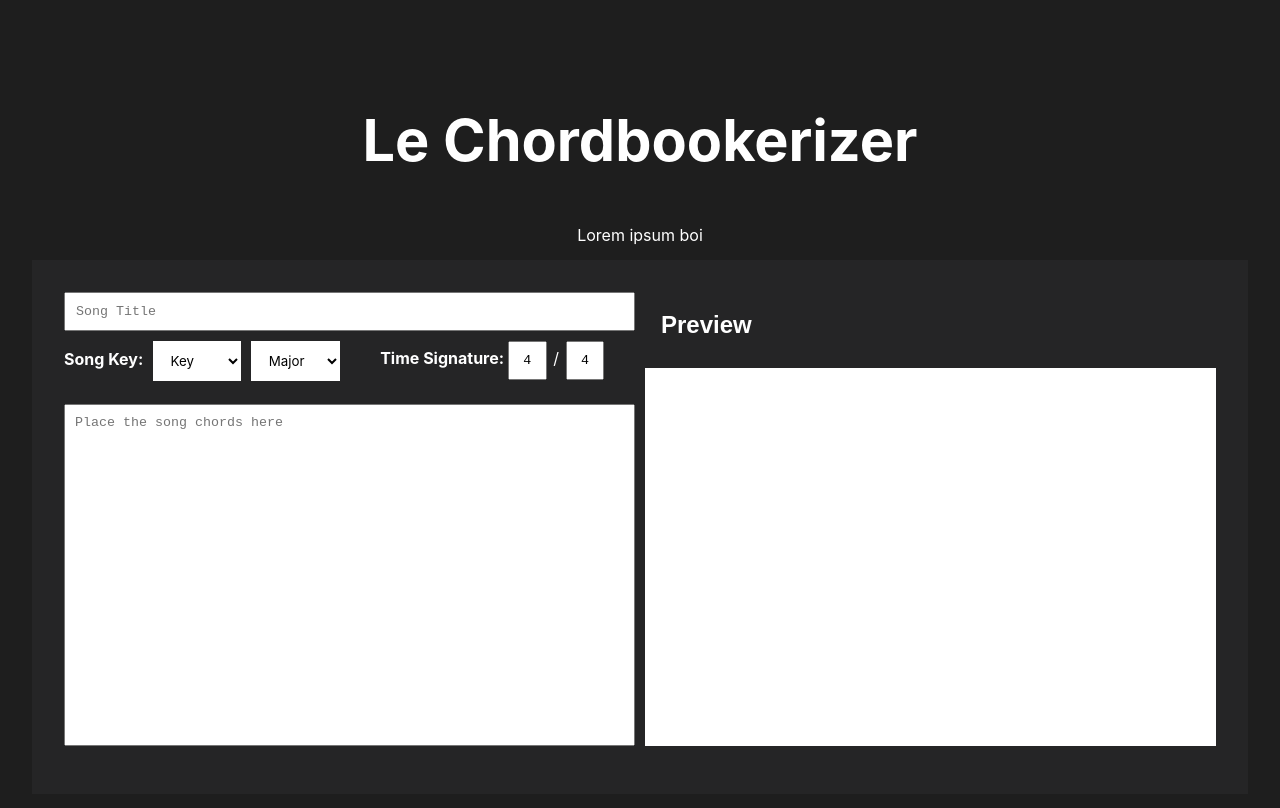
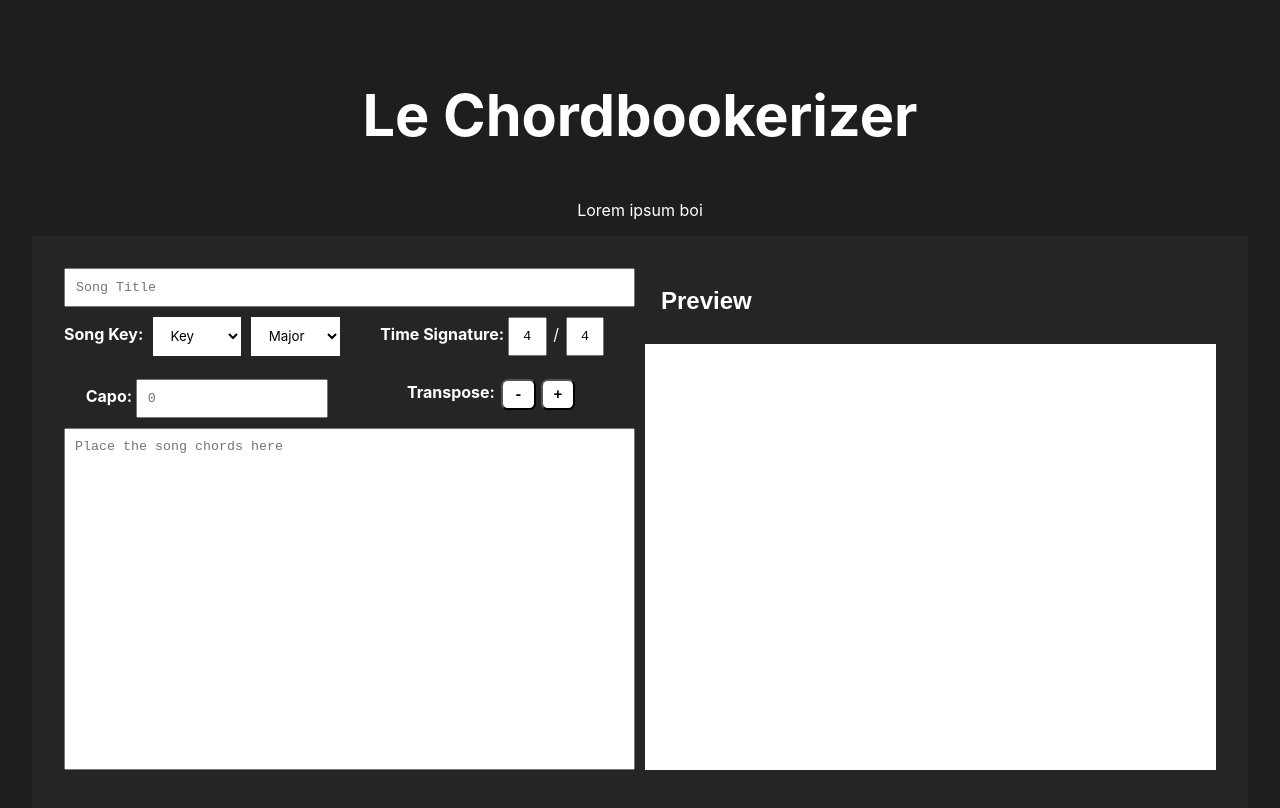
Before and after one commit to notgian/youth-chordbookerizer, a React app: page / in a window 1280 px wide. Shown: the top 808 px of the page. Built offline with nearby package versions, Linux system fonts and the light colour scheme; the HTML template or start-up script is replaced by a standard one.

Commit message:
feat: added input for the capo and buttons for transposition. No functional use yet

```diff
--- a/src/App.css
+++ b/src/App.css
@@ -72,24 +72,26 @@ body {
     field-sizing: content;
 }
 
-.input-key-and-signature {
+.input-double-group {
     display: flex;
     flex-direction: row;
     justify-content: space-between;
 }
 
-.input-key-and-signature > * {
+.input-double-group > * {
     flex-grow: 1;
     flex-basis: 0;
 }
 
-.input-key-and-signature label {
+.input-double-group label {
     font-weight: bolder;
 }
 
 .input-key{
     display: flex;
     align-items: center;
+    justify-content: center;
+    text-align: center;
 }
 
 .input-key > * {
@@ -120,12 +122,24 @@ body {
     margin: 0;
 }
 
-.input-signature-block {
+.input-block {
     display: inline-block;
 }
 
 .input-signature-sep {
     margin: 0 5pt;
+}
+
+.input-transpose-container button {
+    background-color: white;
+    color: black;
+    font-family: 'Courier New';
+    outline: none;
+    font-size: 11pt;
+    padding: 4pt 8pt;
+    margin: 0 2pt;
+    font-weight: bolder;
+    border-radius: 5pt;
 }
 
 /* Output Area */
--- a/src/InputArea.tsx
+++ b/src/InputArea.tsx
@@ -12,7 +12,7 @@ const InputArea = () => {
                 placeholder="Song Title"
                 className="input-title"
             />
-            <span className="input-key-and-signature">
+            <span className="input-key-and-signature input-double-group">
                 <span className="input-key">
                     <label>Song Key: </label>
                     <select
@@ -62,6 +62,33 @@ const InputArea = () => {
                     </span>
                 </span>
             </span>
+
+            <span className="input-capo-and-transpose input-double-group">
+                <span className="input-capo-container">
+                    <label>Capo: </label>
+                    <input
+                        onChange={updatePreview}
+                        className="input-capo"
+                        type="number"
+                        placeholder="0"
+                        min="0"
+                    />
+                </span>
+
+                <span className="input-transpose-container">
+                    <label>Transpose: </label>
+                    <span id="transpose-number-display"></span>
+                    <input type="hidden" id="transpose-number" value="0" />
+                    <span className="input-transpose-block input-block">
+                        <button
+                            className="input-transpose-button"
+                        >-</button>
+                        <button
+                            className="input-transpose-button"
+                        >+</button>
+                    </span>
+                </span>
+            </span>
             <textarea
                 onChange={updatePreview}
                 placeholder="Place the song chords here"
```
